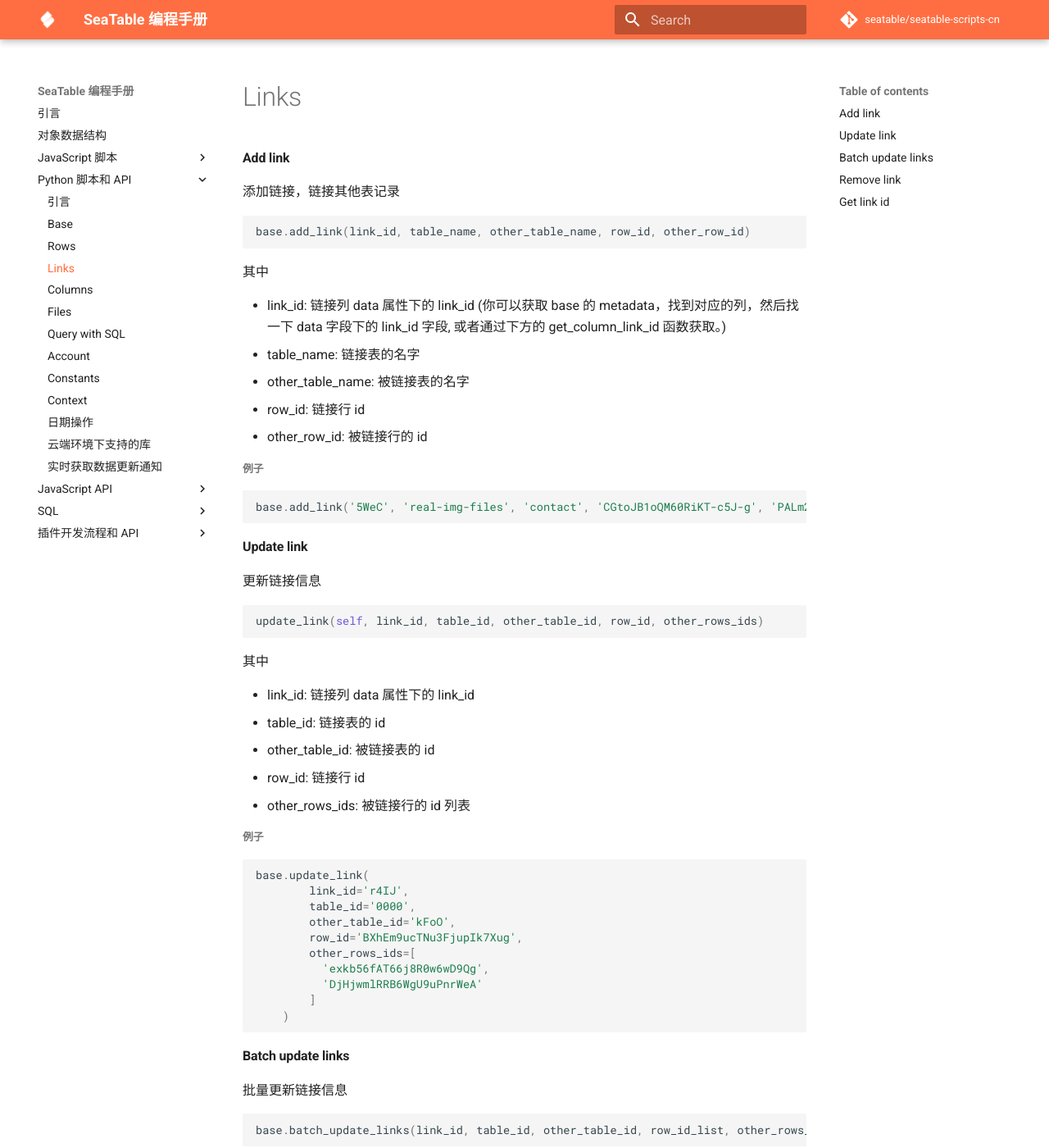
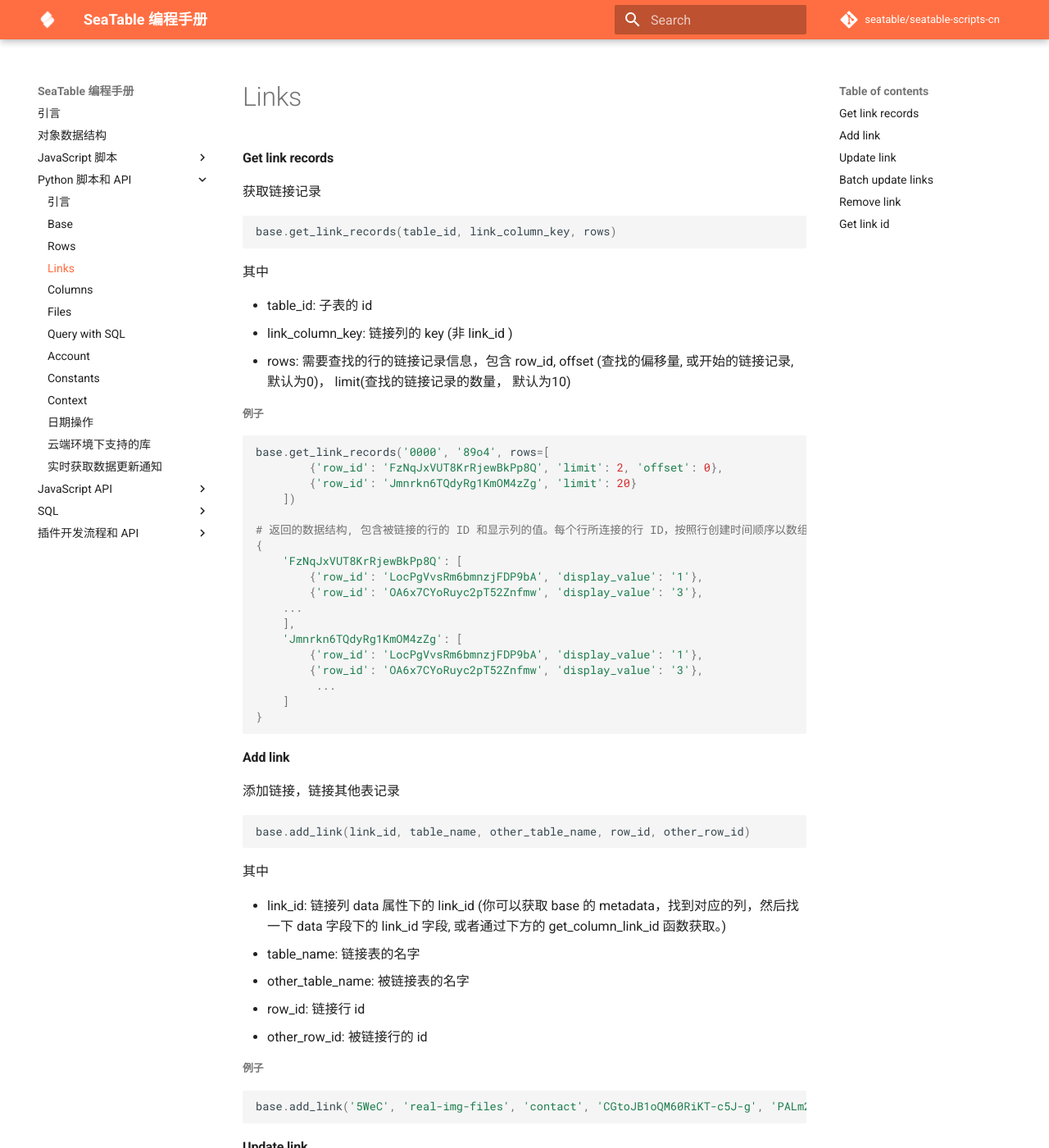
Before and after one commit to seatable/seatable-scripts-cn, an MkDocs documentation site: the page built from manual/python/links.md, in a window 1280 px wide and 1400 px high. Shown: the whole window at 82% size. Built offline with MkDocs 1.6.1 and Material for MkDocs 9.7.7, drawn with Linux system fonts in a browser that asks for light colours; comment, search, counter and statistics services are not loaded.

Commit message:
Update links.md

````diff
--- a/manual/python/links.md
+++ b/manual/python/links.md
@@ -1,5 +1,41 @@
 # Links
 
+#### Get link records
+
+获取链接记录
+
+```python
+base.get_link_records(table_id, link_column_key, rows)
+```
+
+其中
+
+* table_id: 子表的 id
+* link_column_key: 链接列的 key (非 link_id )
+* rows: 需要查找的行的链接记录信息，包含 row_id, offset (查找的偏移量, 或开始的链接记录, 默认为0)， limit(查找的链接记录的数量， 默认为10)
+
+##### 例子
+
+```python
+base.get_link_records('0000', '89o4', rows=[
+        {'row_id': 'FzNqJxVUT8KrRjewBkPp8Q', 'limit': 2, 'offset': 0},
+        {'row_id': 'Jmnrkn6TQdyRg1KmOM4zZg', 'limit': 20}
+    ])
+
+# 返回的数据结构, 包含被链接的行的 ID 和显示列的值。每个行所连接的行 ID，按照行创建时间顺序以数组形式返回
+{
+    'FzNqJxVUT8KrRjewBkPp8Q': [
+        {'row_id': 'LocPgVvsRm6bmnzjFDP9bA', 'display_value': '1'},
+        {'row_id': 'OA6x7CYoRuyc2pT52Znfmw', 'display_value': '3'},
+    ...
+    ],
+    'Jmnrkn6TQdyRg1KmOM4zZg': [
+        {'row_id': 'LocPgVvsRm6bmnzjFDP9bA', 'display_value': '1'},
+        {'row_id': 'OA6x7CYoRuyc2pT52Znfmw', 'display_value': '3'},
+         ...
+    ]
+}
+```
 
 #### Add link
 
````
